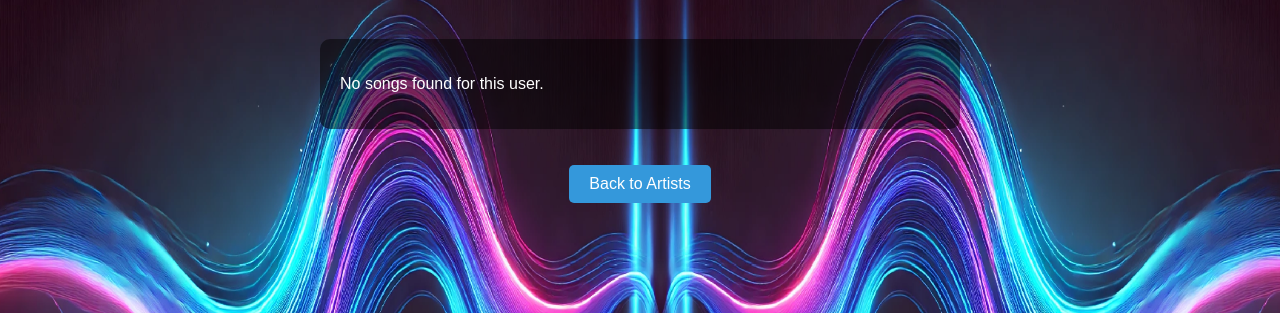
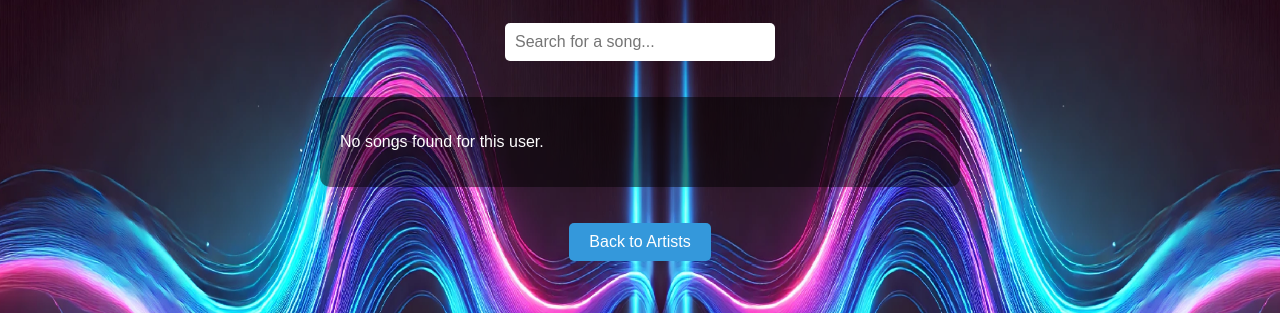
Before and after one commit to zddautenhahn0214/Simple-Music-Host, a Flask app: template templates/user_music.html in a window 1280 px wide. Shown: the part 107-420 px from the top of the page. Run offline with Flask 3, Linux system fonts and the light colour scheme; the template is opened without the code that fills it, so the values that code supplies are empty.

Commit message:
Decided to just add the search bar for songs
added the search bar for songs. Could probably do the same for users but that is less useful to me

```diff
--- a/app.py
+++ b/app.py
@@ -1,4 +1,4 @@
-from flask import Flask, render_template, request, redirect, url_for
+from flask import Flask, render_template, request
 import os
 
 app = Flask(__name__)
@@ -14,11 +14,15 @@ def index():
 
 @app.route('/user/<username>')
 def user_music(username):
-    # List all music files in the user's folder
+    # Get all music files in the user's folder
     user_folder = os.path.join(app.config['MUSIC_FOLDER'], username)
     if os.path.exists(user_folder):
         songs = [song for song in os.listdir(user_folder) if song.endswith(('.mp3', '.wav'))]
-        return render_template('user_music.html', username=username, songs=songs)
+        query = request.args.get('search')  # Get search query from the request parameters
+        if query:
+            # Filter songs based on the search query (case-insensitive)
+            songs = [song for song in songs if query.lower() in song.lower()]
+        return render_template('user_music.html', username=username, songs=songs, search_query=query)
     else:
         return "User not found", 404
 
--- a/templates/user_music.html
+++ b/templates/user_music.html
@@ -10,12 +10,12 @@
             padding: 0;
             font-family: Arial, sans-serif;
             background-image: url('/static/waveBackground.png');
-			background-attachment: fixed;
             background-size: cover;
             background-position: center;
             background-repeat: no-repeat;
             height: 100%;
             color: white;
+            background-attachment: fixed;  /* Keeps background static */
         }
 
         .container {
@@ -27,6 +27,19 @@
 
         h1 {
             text-shadow: 2px 2px 4px rgba(0, 0, 0, 0.8);
+        }
+
+        /* Music search bar */
+        .search-bar {
+            margin-bottom: 20px;
+        }
+
+        .search-bar input[type="text"] {
+            padding: 10px;
+            border-radius: 5px;
+            width: 250px;
+            border: none;
+            font-size: 16px;
         }
 
         .music-list {
@@ -74,6 +87,14 @@
 <body>
     <div class="container">
         <h1>{{ username }}'s Music</h1>
+
+        <!-- Search bar -->
+        <div class="search-bar">
+            <form action="/user/{{ username }}" method="GET">
+                <input type="text" name="search" placeholder="Search for a song..." value="{{ search_query }}">
+            </form>
+        </div>
+
         <ul class="music-list">
             {% if songs %}
                 {% for song in songs %}
@@ -89,6 +110,7 @@
                 <p>No songs found for this user.</p>
             {% endif %}
         </ul>
+
         <a href="/" class="back-btn">Back to Artists</a>
     </div>
 
```
